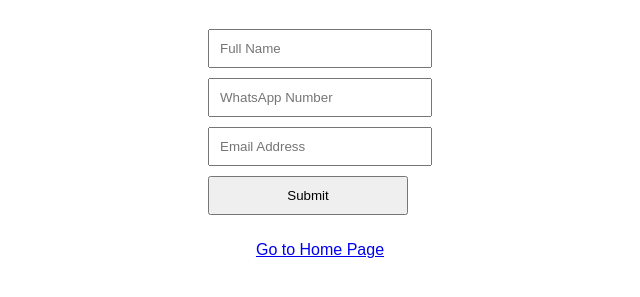
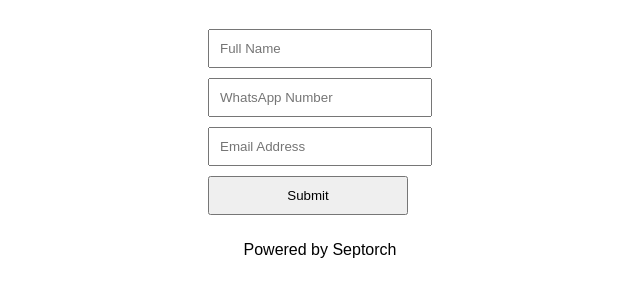
Before and after one commit to abhihola/vcf-file-generator, a website: page public/index.html in a window 1280 px wide. Shown: the part 89-386 px from the top of the page, without its empty margins (320-960 px from the left). Drawn offline with Linux system fonts and the light colour scheme.

Commit message:
Update index.html

```diff
--- a/public/index.html
+++ b/public/index.html
@@ -7,6 +7,7 @@
     <link rel="stylesheet" href="styles.css">
 </head>
 <body>
+    <div class="container">
         <h1>Submit Your Contact</h1>
         <form id="contactForm">
             <input type="text" id="name" placeholder="Full Name" required>
@@ -14,7 +15,8 @@
             <input type="email" id="email" placeholder="Email Address" required>
             <button type="submit">Submit</button>
         </form>
-    <p><a href="/home">Go to Home Page</a></p>
+        <p class="footer">Powered by Septorch</p>
+    </div>
     <script src="script.js"></script>
 </body>
 </html>
```
Lines whose indentation alone changed are shown as unchanged.
